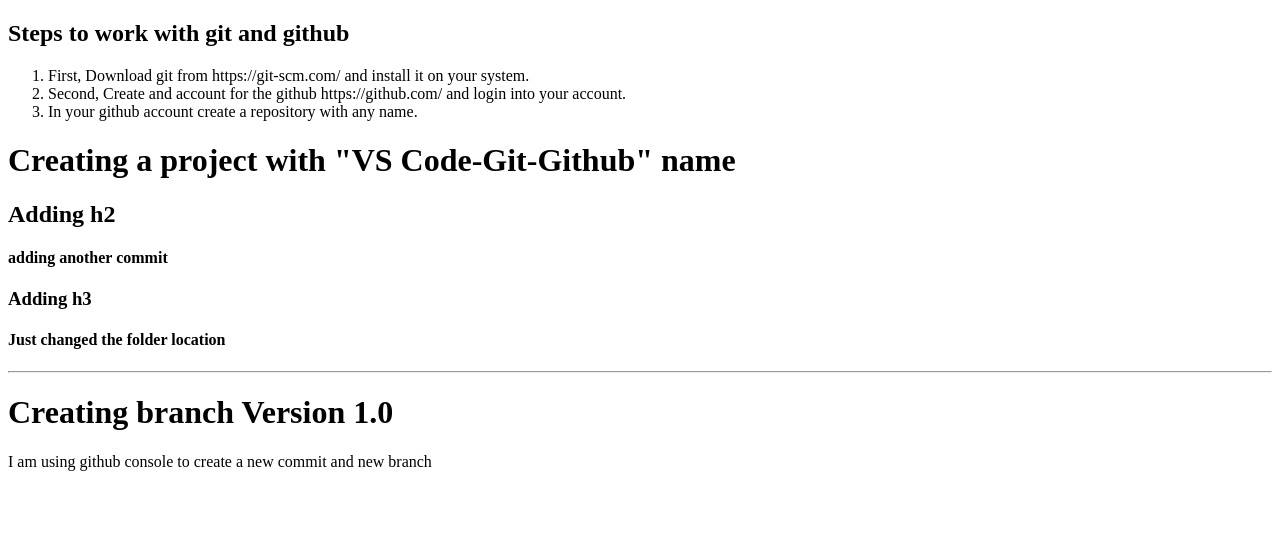
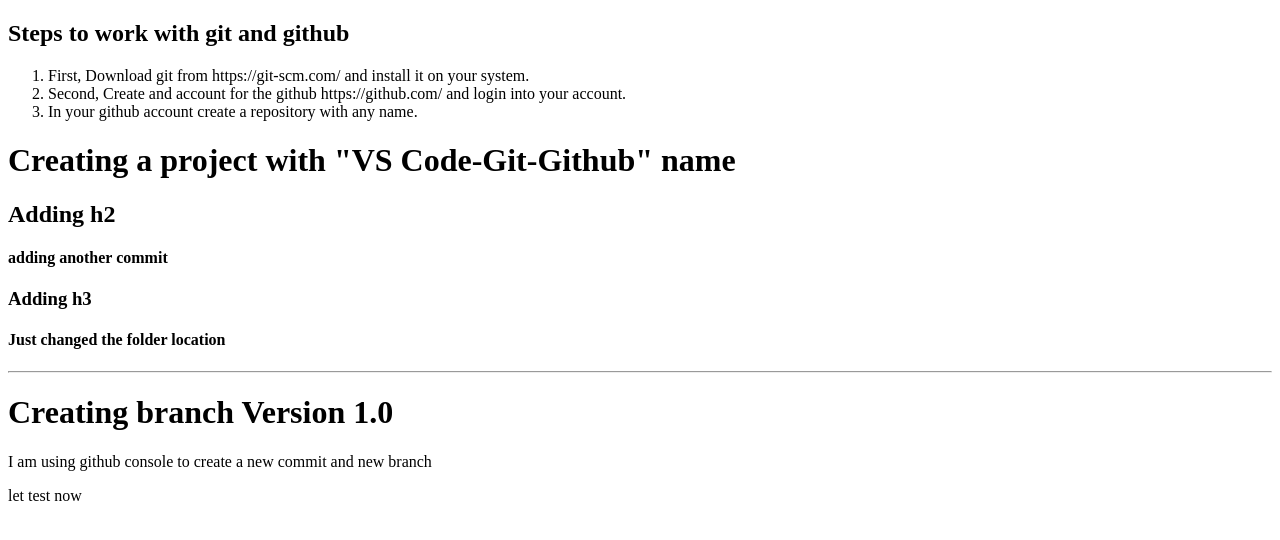
Before and after one commit to SandeepDalalCSE/VS-Code-Git-Github-Setup, a plain HTML site: page index.html in a window 1280 px wide. Drawn offline with Linux system fonts and the light colour scheme.

```diff
--- a/index.html
+++ b/index.html
@@ -31,5 +31,6 @@
     <h1>Creating branch Version 1.0</h1>
 
     <p>I am using github console to create a new commit and new branch</p>
+    <p>let test now</p>
   </body>
 </html>
```
